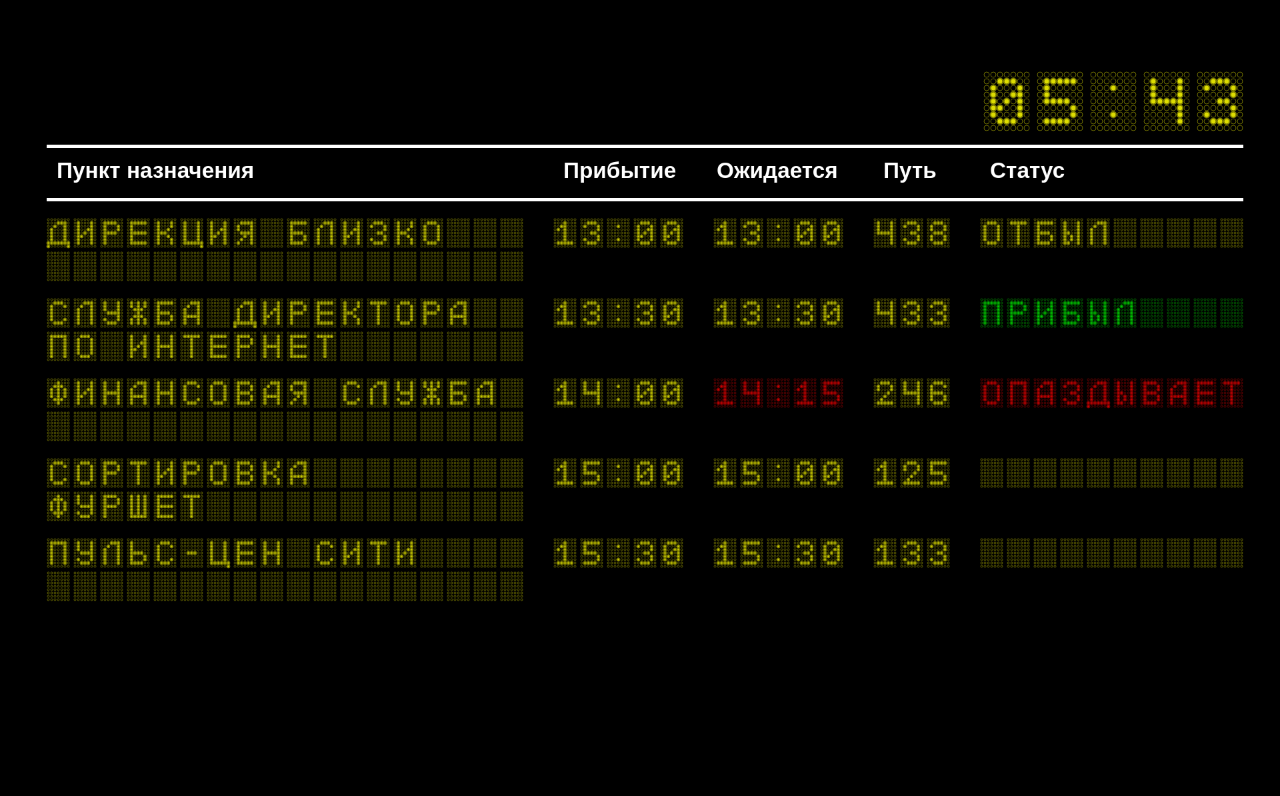
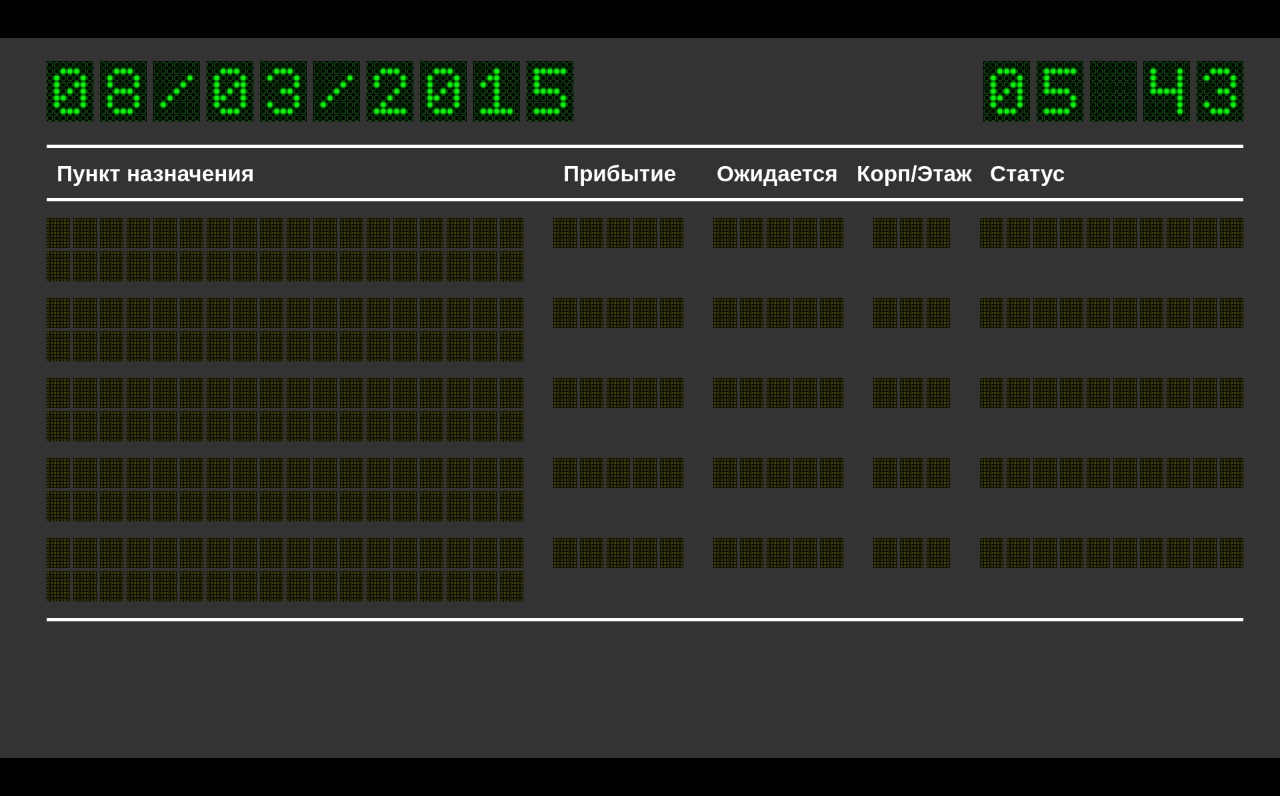
Before and after one commit to mggtsnppr/APRW, a plain HTML site: page www/index.html in a window 1280 px wide. Drawn offline with Linux system fonts and the light colour scheme.

Commit message:
Clock + Date + server

```diff
--- a/www/index.html
+++ b/www/index.html
@@ -35,137 +35,54 @@
 		<script src="js/color_luminance.js"></script>
 		<script src="js/led_table.js"></script>
 		<script>
-			var cnv = document.getElementById('cnv').getContext('2d'), i;
+			var cnv = document.getElementById('cnv').getContext('2d'),
+				i,
+				shift = 0;
+			cnv.fillStyle = "#333";
+			cnv.fillRect(0, 0, 9999, 9999);
 
-			var row1 = [
-				new LedString(70, 270, '#dd0', 5, 2.5, 1.5, 18),
-				new LedString(70, 320, '#dd0', 5, 2.5, 1.5, 18),
-				new LedString(830, 270, '#dd0', 5, 2.5, 1.5, 5),
-				new LedString(1070, 270, '#dd0', 5, 2.5, 1.5, 5),
-				new LedString(1310, 270, '#dd0', 5, 2.5, 1.5, 3),
-				new LedString(1470, 270, '#dd0', 5, 2.5, 1.5, 10)
+			var rows = [
+				new LedTableRow(70, shift + 270, '#dd0', 5, 2.5, 1.5),
+				new LedTableRow(70, shift + 390, '#dd0', 5, 2.5, 1.5),
+				new LedTableRow(70, shift + 510, '#dd0', 5, 2.5, 1.5),
+				new LedTableRow(70, shift + 630, '#dd0', 5, 2.5, 1.5),
+				new LedTableRow(70, shift + 750, '#dd0', 5, 2.5, 1.5)
 			];
-			row1[0].setValue('ДИРЕКЦИЯ БЛИЗКО');
-			row1[1].setValue('');
-			row1[2].setValue('13:00');
-			row1[3].setValue('13:00');
-			row1[4].setValue('438');
-			row1[5].setValue('ОТБЫЛ');
-			for (i = 0; i < row1.length; i++) {
-				row1[i].show(cnv);
-			}
-
-			row1 = [
-				new LedString(70, 390, '#dd0', 5, 2.5, 1.5, 18),
-				new LedString(70, 440, '#dd0', 5, 2.5, 1.5, 18),
-				new LedString(830, 390, '#dd0', 5, 2.5, 1.5, 5),
-				new LedString(1070, 390, '#dd0', 5, 2.5, 1.5, 5),
-				new LedString(1310, 390, '#dd0', 5, 2.5, 1.5, 3),
-				new LedString(1470, 390, '#0d0', 5, 2.5, 1.5, 10)
-			];
-			row1[0].setValue('СЛУЖБА ДИРЕКТОРА');
-			row1[1].setValue('ПО ИНТЕРНЕТ');
-			row1[2].setValue('13:30');
-			row1[3].setValue('13:30');
-			row1[4].setValue('433');
-			row1[5].setValue('ПРИБЫЛ');
-			for (i = 0; i < row1.length; i++) {
-				row1[i].show(cnv);
-			}
-
-			row1 = [
-				new LedString(70, 510, '#dd0', 5, 2.5, 1.5, 18),
-				new LedString(70, 560, '#dd0', 5, 2.5, 1.5, 18),
-				new LedString(830, 510, '#dd0', 5, 2.5, 1.5, 5),
-				new LedString(1070, 510, '#d00', 5, 2.5, 1.5, 5),
-				new LedString(1310, 510, '#dd0', 5, 2.5, 1.5, 3),
-				new LedString(1470, 510, '#d00', 5, 2.5, 1.5, 10)
-			];
-			row1[0].setValue('ФИНАНСОВАЯ СЛУЖБА');
-			row1[1].setValue('');
-			row1[2].setValue('14:00');
-			row1[3].setValue('14:15');
-			row1[4].setValue('246');
-			row1[5].setValue('ОПАЗДЫВАЕТ');
-			for (i = 0; i < row1.length; i++) {
-				row1[i].show(cnv);
-			}
-
-			row1 = [
-				new LedString(70, 630, '#dd0', 5, 2.5, 1.5, 18),
-				new LedString(70, 680, '#dd0', 5, 2.5, 1.5, 18),
-				new LedString(830, 630, '#dd0', 5, 2.5, 1.5, 5),
-				new LedString(1070, 630, '#dd0', 5, 2.5, 1.5, 5),
-				new LedString(1310, 630, '#dd0', 5, 2.5, 1.5, 3),
-				new LedString(1470, 630, '#dd0', 5, 2.5, 1.5, 10)
-			];
-			row1[0].setValue('СОРТИРОВКА');
-			row1[1].setValue('ФУРШЕТ');
-			row1[2].setValue('15:00');
-			row1[3].setValue('15:00');
-			row1[4].setValue('125');
-			row1[5].setValue('');
-			for (i = 0; i < row1.length; i++) {
-				row1[i].show(cnv);
-			}
-
-			row1 = [
-				new LedString(70, 750, '#dd0', 5, 2.5, 1.5, 18),
-				new LedString(70, 800, '#dd0', 5, 2.5, 1.5, 18),
-				new LedString(830, 750, '#dd0', 5, 2.5, 1.5, 5),
-				new LedString(1070, 750, '#dd0', 5, 2.5, 1.5, 5),
-				new LedString(1310, 750, '#dd0', 5, 2.5, 1.5, 3),
-				new LedString(1470, 750, '#dd0', 5, 2.5, 1.5, 10)
-			];
-			row1[0].setValue('ПУЛЬС-ЦЕН СИТИ');
-			row1[1].setValue('');
-			row1[2].setValue('15:30');
-			row1[3].setValue('15:30');
-			row1[4].setValue('133');
-			row1[5].setValue('');
-			for (i = 0; i < row1.length; i++) {
-				row1[i].show(cnv);
+			for (i = 0; i < rows.length; i++) {
+				rows[i].show(cnv);
 			}
 
 			cnv.fillStyle = "#fff";
 			cnv.font = "bold 25pt Arial";
-			cnv.fillText("Пункт назначения", 85, 210);
-			cnv.fillText("Прибытие", 845, 210);
-			cnv.fillText("Ожидается", 1075, 210);
-			cnv.fillText("Путь", 1325, 210);
-			cnv.fillText("Статус", 1485, 210);
-			cnv.fillRect(70, 160, 1795, 5);
-			cnv.fillRect(70, 240, 1795, 5);
+			cnv.fillText("Пункт назначения", 85, shift + 215);
+			cnv.fillText("Прибытие", 845, shift + 215);
+			cnv.fillText("Ожидается", 1075, shift + 215);
+			cnv.fillText("Статус", 1485, shift + 215);
+			cnv.fillText("Корп/Этаж", 1285, shift + 215);
+			cnv.fillRect(70, shift + 160, 1795, 5);
+			cnv.fillRect(70, shift + 240, 1795, 5);
+			cnv.fillRect(70, shift + 870, 1795, 5);
 
-			var time = new LedString(1475, 50, '#dd0', 10, 5, 4, 5);
+			var time = new LedString(1475, shift + 35, '#0f0', 10, 5, 4, 5);
+			var date = new LedString(70, shift + 35, '#0f0', 10, 5, 4, 10);
 			var timeVal = new Date();
+			var dots = true;
 			time.setValue(timeVal.toTimeString().substr(0, 5));
+			date.setValue('08/03/2015');
 			time.show(cnv);
+			date.show(cnv);
+			var clock = setInterval(function() {
+				var timeVal = new Date(), newVal = timeVal.toTimeString().substr(0, 5);
+				if (dots) {
+					newVal = newVal.replace(':', ' ');
+				}
+				dots = !dots;
+				time.setValue(newVal);
+				time.show(cnv)
+			}, 1000);
 
 
-			/*var string = new LedString(300, 300, '#dd0', 5, 2.5, 1.5, 30);
-			string.setValue('  АБАК-ПРЕСС-ЖЕЛЕЗНЫЕ-ДОРОГИ');
-			string.show(cnv);
-			var string2 = new LedString(300, 370, '#d00', 5, 2.5, 1.5, 30);
-			string2.setValue('       ПРАЗДНИЧНЫЙ РЕЙС');
-			string2.show(cnv);
-
-			document.getElementById('string1').onkeyup = function() {
-				string.setValue(this.value);
-				string.show(cnv);
-			};
-			document.getElementById('string2').onkeyup = function() {
-				string2.setValue(this.value);
-				string2.show(cnv);
-			};
-			document.getElementById('color1').onchange = function() {
-				string.setColor(this.value);
-				string.show(cnv);
-			};
-			document.getElementById('color2').onchange = function() {
-				string2.setColor(this.value);
-				string2.show(cnv);
-			};*/
+			var s = new WebSocket('ws://apzd.railsc.ru:6789/broadcast');
 		</script>
 	</body>
 </html>
--- a/www/js/abc.js
+++ b/www/js/abc.js
@@ -570,5 +570,16 @@ var ABC = {
 		0, 0, 0, 0, 0, 0, 0,
 		0, 0, 0, 0, 0, 0, 0,
 		0, 0, 0, 0, 0, 0, 0,
+	],
+	'/': [
+		0, 0, 0, 0, 0, 0, 0,
+		0, 0, 0, 0, 0, 0, 0,
+		0, 0, 0, 0, 0, 1, 0,
+		0, 0, 0, 0, 1, 0, 0,
+		0, 0, 0, 1, 0, 0, 0,
+		0, 0, 1, 0, 0, 0, 0,
+		0, 1, 0, 0, 0, 0, 0,
+		0, 0, 0, 0, 0, 0, 0,
+		0, 0, 0, 0, 0, 0, 0,
 	]
 };
--- a/www/js/led_table.js
+++ b/www/js/led_table.js
@@ -138,6 +138,58 @@ LedString.prototype = {
 	}
 };
 
+function LedTableRow(x, y, baseColor, size, onRadius, offRadius) {
+	this.strings = [
+		new LedString(x, y, baseColor, size, onRadius, offRadius, 18),
+		new LedString(x, y + 10 * size, baseColor, size, onRadius, offRadius, 18),
+		new LedString(x + size * 19 * 8, y, baseColor, size, onRadius, offRadius, 5),
+		new LedString(x + size * 25 * 8, y, baseColor, size, onRadius, offRadius, 5),
+		new LedString(x + size * 31 * 8, y, baseColor, size, onRadius, offRadius, 3),
+		new LedString(x + size * 35 * 8, y, baseColor, size, onRadius, offRadius, 10)
+	];
+}
+LedTableRow.prototype = {
+	getString: function(index) {
+		if (this.strings[index]) {
+			return this.strings[index];
+		} else {
+			return false;
+		}
+	},
+	setValues: function(strings) {
+		var i;
+		for (i = 0; i < strings.length; i++) {
+			if (this.strings[i]) {
+				this.strings[i].setValue(strings[i]);
+			}
+		}
+	},
+	render: function(canvas) {
+		var i;
+		for (i = 0; i < this.strings.length; i++) {
+			this.strings[i].render(canvas);
+		}
+	},
+	show: function(canvas) {
+		var i;
+		for (i = 0; i < this.strings.length; i++) {
+			this.strings[i].show(canvas);
+		}
+	},
+	hide: function(canvas) {
+		var i;
+		for (i = 0; i < this.strings.length; i++) {
+			this.strings[i].hide(canvas);
+		}
+	},
+	setColor: function(color) {
+		var i;
+		for (i = 0; i < this.length; i++) {
+			this.chars[i].setColor(color);
+		}
+	}
+};
+
 function LedTable(options) {
 	this.canvas = document.getElementById(options.canvasId).getContext('2d');
 	this.options = {
```
Also changed, not shown: server.js (added, +34 -0 lines).
